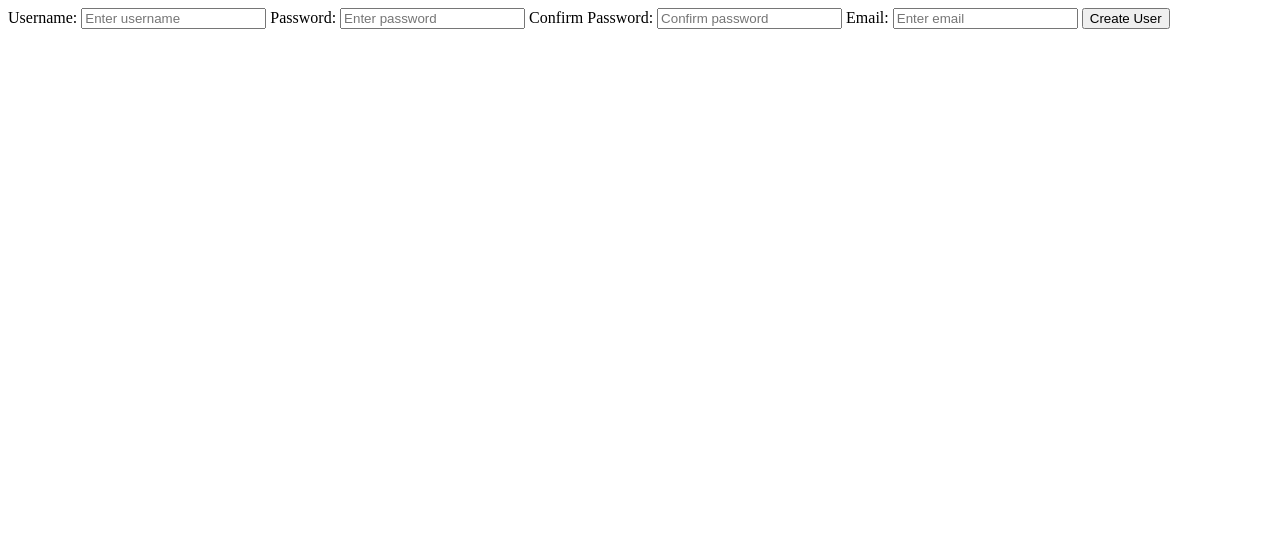
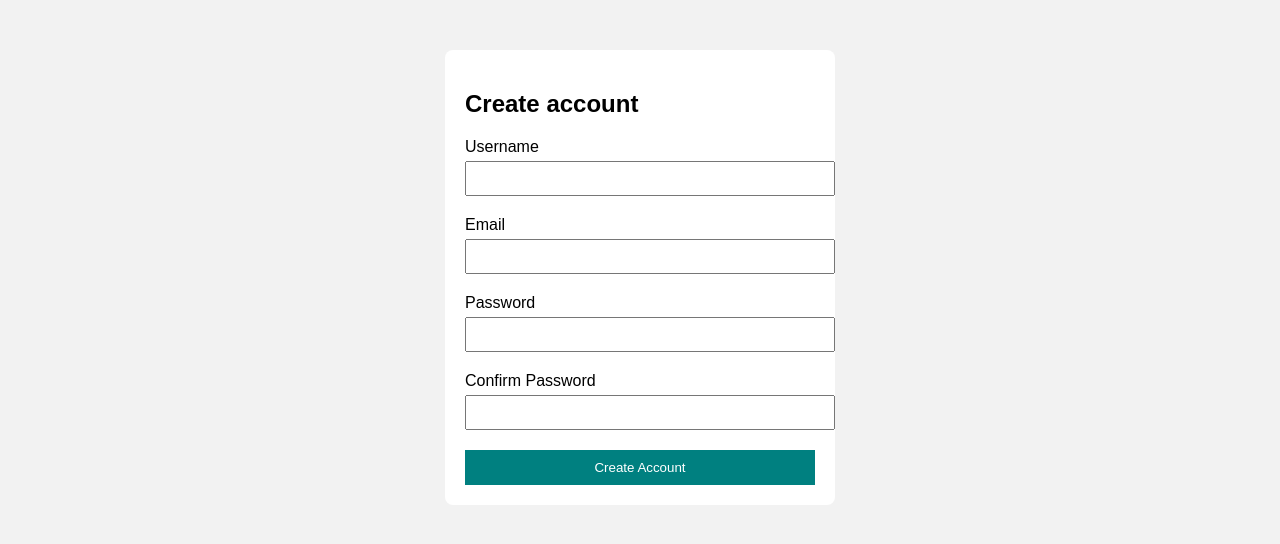
Before and after one commit to Angeldora23/My-Python-Lessons---HiiT, a Django app: template Django_setup/templates/custom_create_user.html in a window 1280 px wide. Shown: the top 544 px of the page. Run offline with Django 5.2, Linux system fonts and the light colour scheme; the template is opened without the code that fills it, so the values that code supplies are empty.

Commit message:
create user form and custom create user form

```diff
--- a/Django_setup/templates/custom_create_user.html
+++ b/Django_setup/templates/custom_create_user.html
@@ -3,61 +3,74 @@
 <head>
     <meta charset="UTF-8">
     <meta name="viewport" content="width=device-width, initial-scale=1.0">
-    <title>Document</title>
+    <title>Create Account</title>
+    <style>
+        body {
+            font-family: Arial, sans-serif;
+            background-color: #f2f2f2;
+        }
+
+        .container {
+            max-width: 350px;
+            margin: 50px auto;
+            background-color: white;
+            padding: 20px;
+            border-radius: 8px;
+        }
+
+        .message {
+            background-color: teal;
+            padding: 20px;
+            text-align: center;
+            color: wheat;
+        }
+
+        label {
+            display: block;
+            margin-bottom: 5px;
+            margin-top: 10px;
+        }
+
+        input {
+            width: 100%;
+            padding: 8px;
+            margin-bottom: 10px;
+        }
+
+        button {
+            width: 100%;
+            padding: 10px;
+            background-color: teal;
+            color: white;
+            border: none;
+            margin-top: 10px;
+        }
+    </style>
 </head>
 <body>
-    <div>
+    <div class="container">
+        {% for message in messages %}
+        <p class="message">{{ message }}</p>
+        {% endfor %}
+
+        <h2>Create account</h2>
+
         <form action="{% url 'user_custom_create' %}" method="post">
             {% csrf_token %}
-            {% for message in messages %}
-                {% if message.tags == "success" %}
-                <p style="color:green;">{{ message }}</p>
-                {% else %}
-                <p style="color:red;">{{ message }}</p>
-                {% endif %}
-            {% endfor %}
 
-            <label for="username">
-                <span>Username:</span>
-            </label>
-            <input
-                type="text"
-                id="username"
-                name="username"
-                placeholder="Enter username"
-                required />
+            <label for="username">Username</label>
+            <input type="text" id="username" name="username" required>
 
-            <label for="password">
-                <span>Password:</span>
-            </label>
-            <input
-                type="password"
-                id="password"
-                name="password"
-                placeholder="Enter password"
-                required />
+            <label for="email">Email</label>
+            <input type="email" id="email" name="email" required>
 
-            <label for="confirm_password">
-                <span>Confirm Password:</span>
-            </label>
-            <input
-                type="password"
-                id="confirm_password"
-                name="confirm_password"
-                placeholder="Confirm password"
-                required />
+            <label for="password">Password</label>
+            <input type="password" id="password" name="password" required>
 
-            <label for="email">
-                <span>Email:</span>
-            </label>
-            <input
-                type="email"
-                id="email"
-                name="email"
-                placeholder="Enter email"
-                required />
+            <label for="confirm_password">Confirm Password</label>
+            <input type="password" id="confirm_password" name="confirm_password" required>
 
-            <button type="submit">Create User</button>
+            <button type="submit">Create Account</button>
         </form>
     </div>
 </body>
```
Also changed, not shown: Django_setup/templates/create_user.html (+39 -1 lines).
